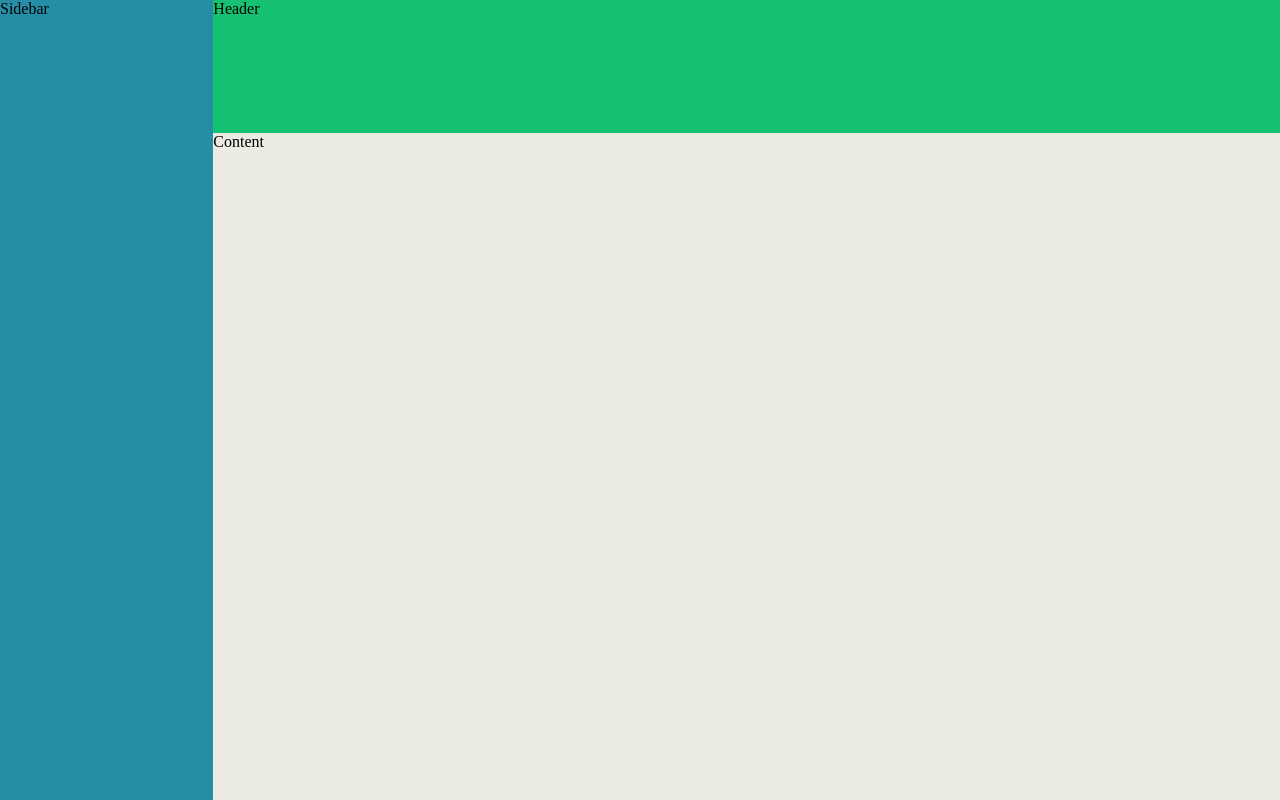
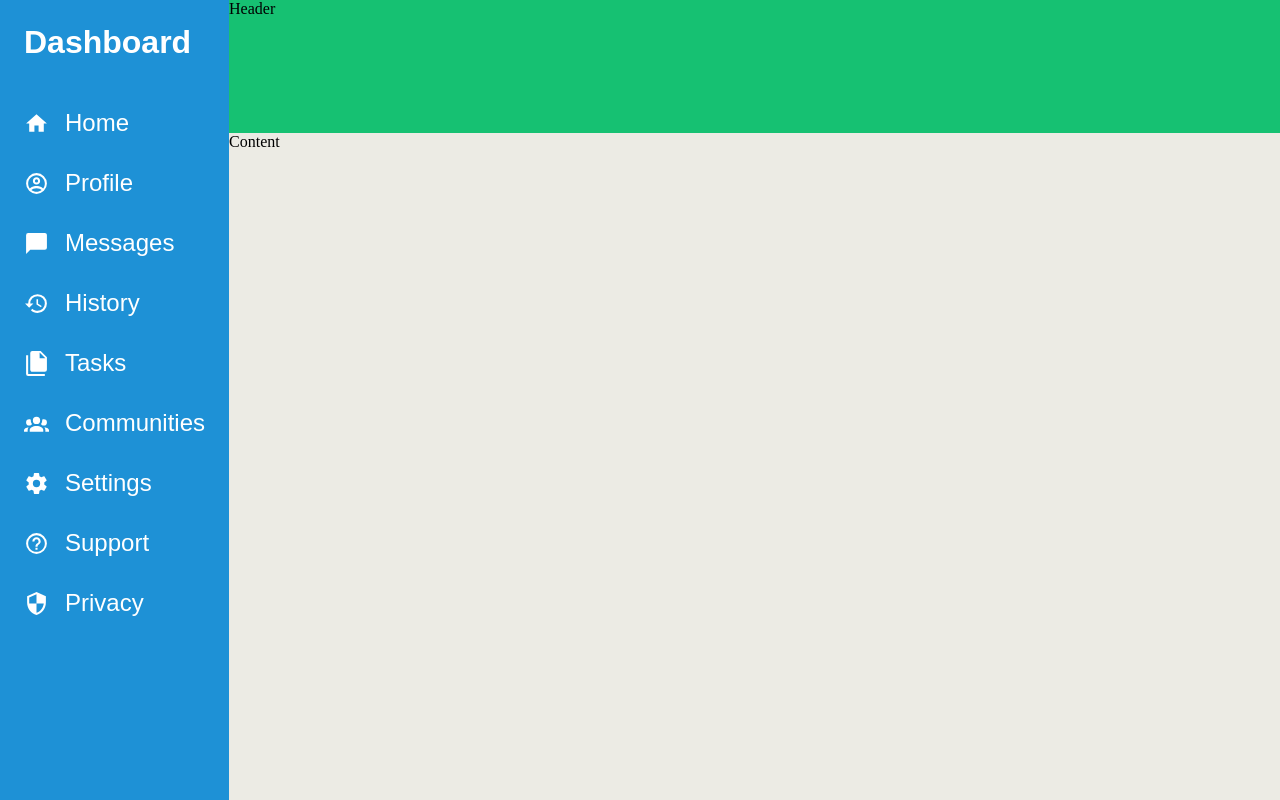
Before and after one commit to alexrnguyen/admin-dashboard, a plain HTML site: page index.html in a window 1280 px wide. Drawn offline with Linux system fonts and the light colour scheme.

Commit message:
Add svg assets and style sidebar

```diff
--- a/index.html
+++ b/index.html
@@ -9,7 +9,45 @@
 <body>
     <div class="container">
         <div class="sidebar">
-            Sidebar
+            <div class="logo">
+                Dashboard
+            </div>
+
+            <div class="dashboard-options">
+                <div class="dashboard-item">
+                    <img src="./assets/home.svg" alt="" class="dashboard-icon">
+                    <a href="">Home</a>
+                </div>
+
+                <div class="dashboard-item">
+                    <img src="./assets/profile.svg" alt="" class="dashboard-icon">
+                    <a href="">Profile</a>
+                </div>
+
+                <div class="dashboard-item">
+                    <img src="./assets/message.svg" alt="" class="dashboard-icon">
+                    <a href="">Messages</a>
+                </div>
+
+                <div class="dashboard-item">
+                    <img src="./assets/history.svg" alt="" class="dashboard-icon">
+                    <a href="">History</a>
+                </div>
+
+                <div class="dashboard-item">
+                    <img src="./assets/file-multiple.svg" alt="" class="dashboard-icon">
+                    <a href="">Tasks</a>
+                </div>
+
+                <div class="dashboard-item">
+                    <img src="./assets/communities.svg" alt="" class="dashboard-icon">
+                    <a href="">Communities</a>
+                </div>
+
+                <div class="dashboard-item"><img src="./assets/settings.svg" alt="" class="dashboard-icon"><a href="">Settings</a></div>
+                <div class="dashboard-item"><img src="./assets/help.svg" alt="" class="dashboard-icon"><a href="">Support</a></div>
+                <div class="dashboard-item"><img src="./assets/security.svg" alt="" class="dashboard-icon"><a href="">Privacy</a></div>
+            </div>
         </div>
 
         <div class="header">
--- a/style.css
+++ b/style.css
@@ -1,12 +1,21 @@
 :root {
-    --primary-color: #258EA6;
+    --primary-color: #1E91D6;
     --secondary-color: #16C172;
     --off-white: #ECEBE4;
+    --icon-size: 25px;
 }
 
 body, html {
     height: 100%;
     margin: 0;
+}
+
+.logo {
+    color: white;
+    font-size: 2rem;
+    font-family: Arial, Helvetica, sans-serif;
+    font-weight: bold;
+    padding: 1.5rem;
 }
 
 .container {
@@ -20,6 +29,31 @@ body, html {
     grid-row: span 2;
 }
 
+.dashboard-options {
+    display: flex;
+    flex-direction: column;
+    gap: 2rem;
+    padding: 1.5rem;
+}
+
+.dashboard-item {
+    display: flex;
+    align-items: center;
+    gap: 1rem;
+}
+
+a {
+    color: white;
+    font-size: 1.5rem;
+    font-family: Arial, Helvetica, sans-serif;
+    text-decoration: none;
+}
+
+.dashboard-icon {
+    width: var(--icon-size);
+    height: var(--icon-size);
+}
+
 .header {
     background-color: var(--secondary-color);
 }
```
Also changed, not shown: assets/communities.svg (added), assets/file-multiple.svg (added), assets/help.svg (added), assets/history.svg (added), assets/home.svg (added), assets/message.svg (added), assets/profile.svg (added), assets/security.svg (added), assets/settings.svg (added).
